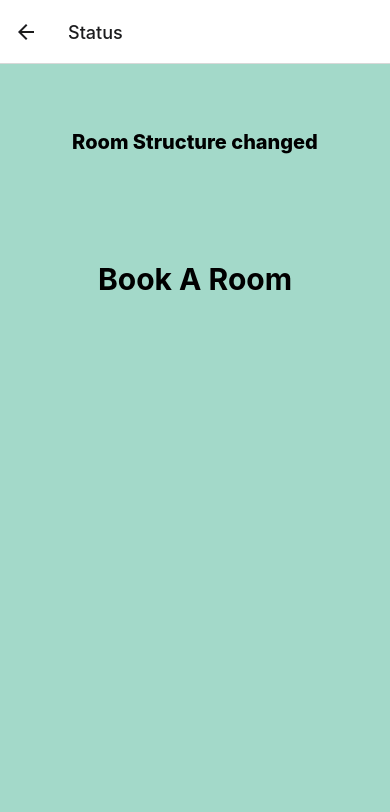
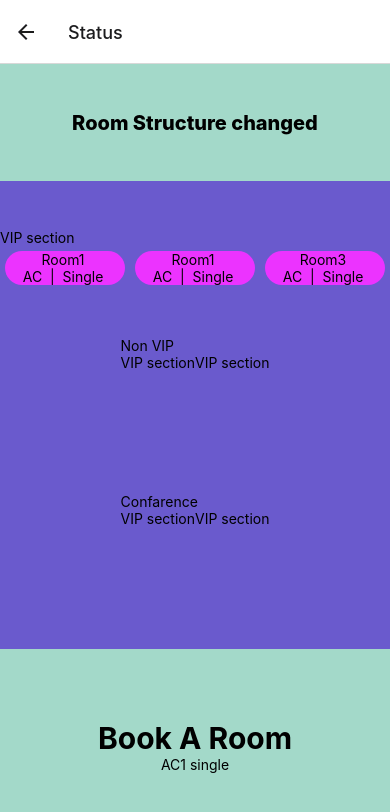
Before and after one commit to hozrot/Circuit-House-Rangpur, a React Native app: screen /Status in a window 390 px wide. Shown: the top 812 px of the page. Built offline with nearby package versions, Linux system fonts and the light colour scheme.

Commit message:
RoomStatus updated

```diff
--- a/app/screens/RoomStatus.js
+++ b/app/screens/RoomStatus.js
@@ -9,6 +9,44 @@ function RoomStatus({navigation}) {
                 Room Structure changed
             </Text>
            </View>
+           <View style={styles.Body}>
+
+               <View style={styles.vipSection}>
+                   <Text>VIP section</Text>
+                   <View style={styles.vipCard}>
+                    <View style={styles.cardElement}>
+                        <Text> Room1  </Text>
+                        <Text>AC  |  Single </Text>
+
+                    </View>
+                    <View style={styles.cardElement}>
+                        <Text> Room1  </Text>
+                        <Text>AC  |  Single </Text>
+
+                    </View>
+                    <View style={styles.cardElement}>
+                        <Text> Room3  </Text>
+                        <Text>AC  |  Single </Text>
+
+                    </View>
+                   </View>
+                </View>
+                <View style={styles.nonvipSection}>
+                   <Text>Non VIP</Text>
+                   <View style={styles.vipCard}>
+                   <Text>VIP section</Text>
+                   <Text>VIP section</Text>
+                   </View>
+                </View>
+                <View style={styles.hallSection}>
+                   <Text>Confarence</Text>
+                   <View style={styles.vipCard}>
+                   <Text>VIP section</Text>
+                   <Text>VIP section</Text>
+                   </View>
+                </View>
+
+           </View>
 
 
 
@@ -18,6 +56,12 @@ function RoomStatus({navigation}) {
                         Book A Room
                     </Text>
 
+                </TouchableOpacity>
+                <TouchableOpacity
+                    style={styles.button}
+                    onPress={() => navigation.navigate('Details')}
+                >
+                    <Text style={styles.roomText}>AC1 single</Text>
                 </TouchableOpacity>
             </View>
        </View>
@@ -30,49 +74,49 @@ const styles = StyleSheet.create({
 
     },
     Header:{
-        flex: .20,
+        flex: .15,
         backgroundColor: '#a3d9c9',
         justifyContent:'center',
         alignItems:'center'
 
     },
     Body:{
-        flex: 1,
-        backgroundColor: '#6a5acd'
+        flex: .60,
+        backgroundColor: '#6a5acd',
+        justifyContent:'center',
+        alignItems:'center'
 
     },
-    firstFloor:{
-        flex: 1.5,
-        backgroundColor: '#7cd9b4',
+    vipSection:{
+        flex: 1,
+        justifyContent:'center',
+        alignItems:'flex-start',
+
+    },
+    vipCard:{
+        flexDirection:'row'
+
+    },
+    nonvipSection:{
+        flex: 1,
+    },
+    hallSection:{
+        flex: 1,
+
+    },
+    cardElement:{
+
+        backgroundColor:'#EC33FF',
+        borderRadius:30,
+        margin:5,
         justifyContent:'center',
         alignItems:'center',
-
-
+        width: 120
     },
 
-
-
-
-    roomText:{
-        fontSize:25,
-        padding:10,
-        // color:'#f36374',
-        color:'#0f420a',
-        fontWeight:'bold'
-
-
-
-    },
-    secondFloor:{
-        flex: 1,
-        backgroundColor: '#9ad88e',
-        justifyContent:'center',
-        alignItems:'center',
-
-    },
     Footer:{
 
-        flex: .15,
+        flex: .25,
         backgroundColor: '#a3d9c9',
         justifyContent:'center',
         alignItems:'center'
```
